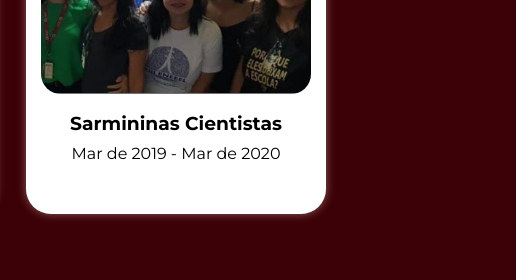
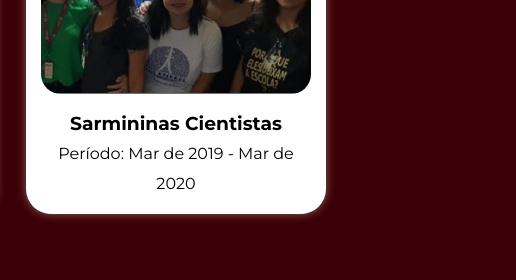
Before and after one commit to jsribeiro2407/Portif-lio, a plain HTML site: page index.html in a window 1280 px wide. Shown: the part 1740-2020 px from the top of the page, 764-1280 px from the left. Drawn offline with Linux system fonts and the light colour scheme.

Commit message:
mudança no html

```diff
--- a/index.html
+++ b/index.html
@@ -112,7 +112,7 @@
           <img src="projeto.jpeg" alt="Projeto Acadêmico 3" class="project-image" />
           <div class="project-info">
             <h3>Sarmininas Cientistas</h3>
-            <p>Mar de 2019 - Mar de 2020</p>
+            <p>Período: Mar de 2019 - Mar de 2020</p>
           </div>
         </a>
         </div>
```
